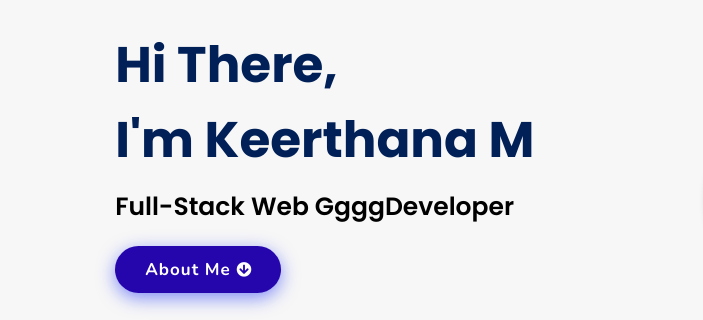
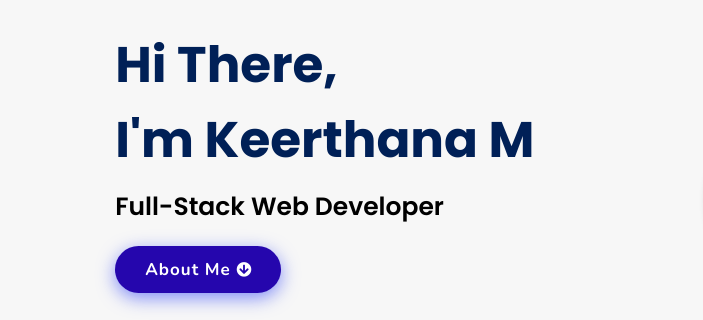
Before and after one commit to keerthanam12/Portfolio-Website, a plain HTML site: page index.html in a window 1280 px wide. Shown: the part 199-519 px from the top of the page, 0-703 px from the left. Drawn offline with nearby package versions, Linux system fonts and the light colour scheme.

Commit message:
Update index.html

```diff
--- a/index.html
+++ b/index.html
@@ -42,7 +42,7 @@
 
     <div class="content">
     <h2>Hi There,<br/> I'm Keerthana M</h2>
-    <p>Full-Stack Web ggggDeveloper</p>
+    <p>Full-Stack Web Developer</p>
     <a href="#about" class="btn"><span>About Me</span>
       <i class="fas fa-arrow-circle-down"></i>
     </a>
```
